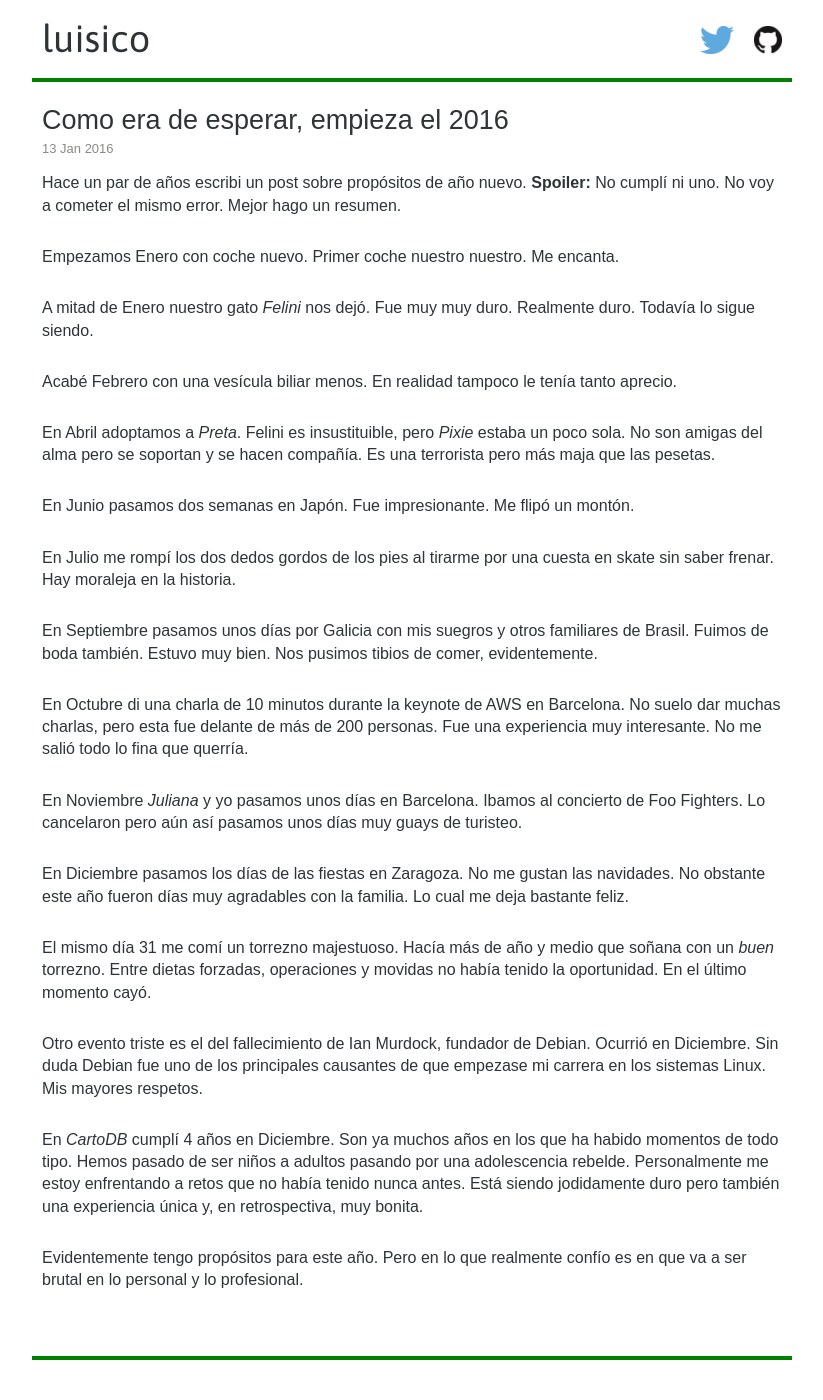
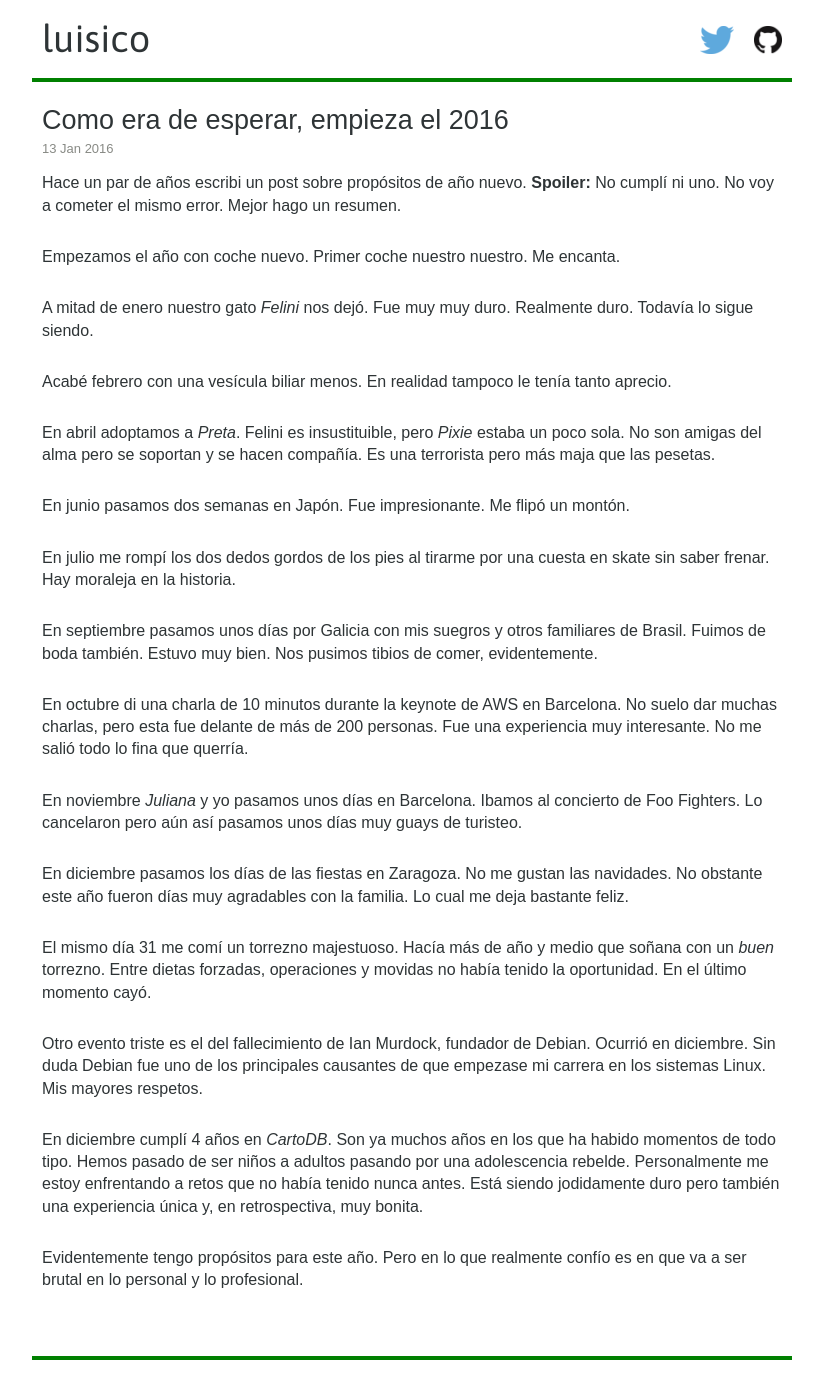
Before and after one commit to luisbosque/luisbosque.github.com, a Jekyll site: the page built from _posts/2016-01-13-como-era-de-esperar-empieza-el-2016.markdown, in a window 1280 px wide. Shown: the whole page, without its empty margins (228-1051 px from the left). Built offline with Jekyll 4.4.1, drawn with Linux system fonts in a browser that asks for light colours; some web fonts are replaced; Markdown is read by kramdown in place of the engine named in the settings.

Commit message:
Changed capital letters as suggested by @javier

```diff
--- a/_posts/2016-01-13-como-era-de-esperar-empieza-el-2016.markdown
+++ b/_posts/2016-01-13-como-era-de-esperar-empieza-el-2016.markdown
@@ -12,31 +12,31 @@
 Hace un par de años escribi un post sobre propósitos de año nuevo. **Spoiler:** No cumplí ni uno.
 No voy a cometer el mismo error. Mejor hago un resumen.
 
-Empezamos Enero con coche nuevo. Primer coche nuestro nuestro. Me encanta.
+Empezamos el año con coche nuevo. Primer coche nuestro nuestro. Me encanta.
 
-A mitad de Enero nuestro gato *Felini* nos dejó. Fue muy muy duro. Realmente duro. Todavía lo sigue siendo.
+A mitad de enero nuestro gato *Felini* nos dejó. Fue muy muy duro. Realmente duro. Todavía lo sigue siendo.
 
-Acabé Febrero con una vesícula biliar menos. En realidad tampoco le tenía tanto aprecio.
+Acabé febrero con una vesícula biliar menos. En realidad tampoco le tenía tanto aprecio.
 
-En Abril adoptamos a *Preta*. Felini es insustituible, pero *Pixie* estaba un poco sola. No son amigas del alma pero se soportan y se hacen compañía. Es una terrorista pero más maja que las pesetas.
+En abril adoptamos a *Preta*. Felini es insustituible, pero *Pixie* estaba un poco sola. No son amigas del alma pero se soportan y se hacen compañía. Es una terrorista pero más maja que las pesetas.
 
-En Junio pasamos dos semanas en Japón. Fue impresionante. Me flipó un montón.
+En junio pasamos dos semanas en Japón. Fue impresionante. Me flipó un montón.
 
-En Julio me rompí los dos dedos gordos de los pies al tirarme por una cuesta en skate sin saber frenar. Hay moraleja en la historia.
+En julio me rompí los dos dedos gordos de los pies al tirarme por una cuesta en skate sin saber frenar. Hay moraleja en la historia.
 
-En Septiembre pasamos unos días por Galicia con mis suegros y otros familiares de Brasil. Fuimos de boda también. Estuvo muy bien. Nos pusimos tibios de comer, evidentemente.
+En septiembre pasamos unos días por Galicia con mis suegros y otros familiares de Brasil. Fuimos de boda también. Estuvo muy bien. Nos pusimos tibios de comer, evidentemente.
 
-En Octubre di una charla de 10 minutos durante la keynote de AWS en Barcelona. No suelo dar muchas charlas, pero esta fue delante de más de 200 personas. Fue una experiencia muy interesante. No me salió todo lo fina que querría.
+En octubre di una charla de 10 minutos durante la keynote de AWS en Barcelona. No suelo dar muchas charlas, pero esta fue delante de más de 200 personas. Fue una experiencia muy interesante. No me salió todo lo fina que querría.
 
-En Noviembre *Juliana* y yo pasamos unos días en Barcelona. Ibamos al concierto de Foo Fighters. Lo cancelaron pero aún así pasamos unos días muy guays de turisteo.
+En noviembre *Juliana* y yo pasamos unos días en Barcelona. Ibamos al concierto de Foo Fighters. Lo cancelaron pero aún así pasamos unos días muy guays de turisteo.
 
-En Diciembre pasamos los días de las fiestas en Zaragoza. No me gustan las navidades. No obstante este año fueron días muy agradables con la familia. Lo cual me deja bastante feliz.
+En diciembre pasamos los días de las fiestas en Zaragoza. No me gustan las navidades. No obstante este año fueron días muy agradables con la familia. Lo cual me deja bastante feliz.
 
 El mismo día 31 me comí un torrezno majestuoso. Hacía más de año y medio que soñana con un *buen* torrezno. Entre dietas forzadas, operaciones y movidas no había tenido la oportunidad. En el último momento cayó.
 
-Otro evento triste es el del fallecimiento de Ian Murdock, fundador de Debian. Ocurrió en Diciembre. Sin duda Debian fue uno de los principales causantes de que empezase mi carrera en los sistemas Linux. Mis mayores respetos.
+Otro evento triste es el del fallecimiento de Ian Murdock, fundador de Debian. Ocurrió en diciembre. Sin duda Debian fue uno de los principales causantes de que empezase mi carrera en los sistemas Linux. Mis mayores respetos.
 
 
-En *CartoDB* cumplí 4 años en Diciembre. Son ya muchos años en los que ha habido momentos de todo tipo. Hemos pasado de ser niños a adultos pasando por una adolescencia rebelde. Personalmente me estoy enfrentando a retos que no había tenido nunca antes. Está siendo jodidamente duro pero también una experiencia única y, en retrospectiva, muy bonita.
+En diciembre cumplí 4 años en *CartoDB*. Son ya muchos años en los que ha habido momentos de todo tipo. Hemos pasado de ser niños a adultos pasando por una adolescencia rebelde. Personalmente me estoy enfrentando a retos que no había tenido nunca antes. Está siendo jodidamente duro pero también una experiencia única y, en retrospectiva, muy bonita.
 
 Evidentemente tengo propósitos para este año. Pero en lo que realmente confío es en que va a ser brutal en lo personal y lo profesional.
```
